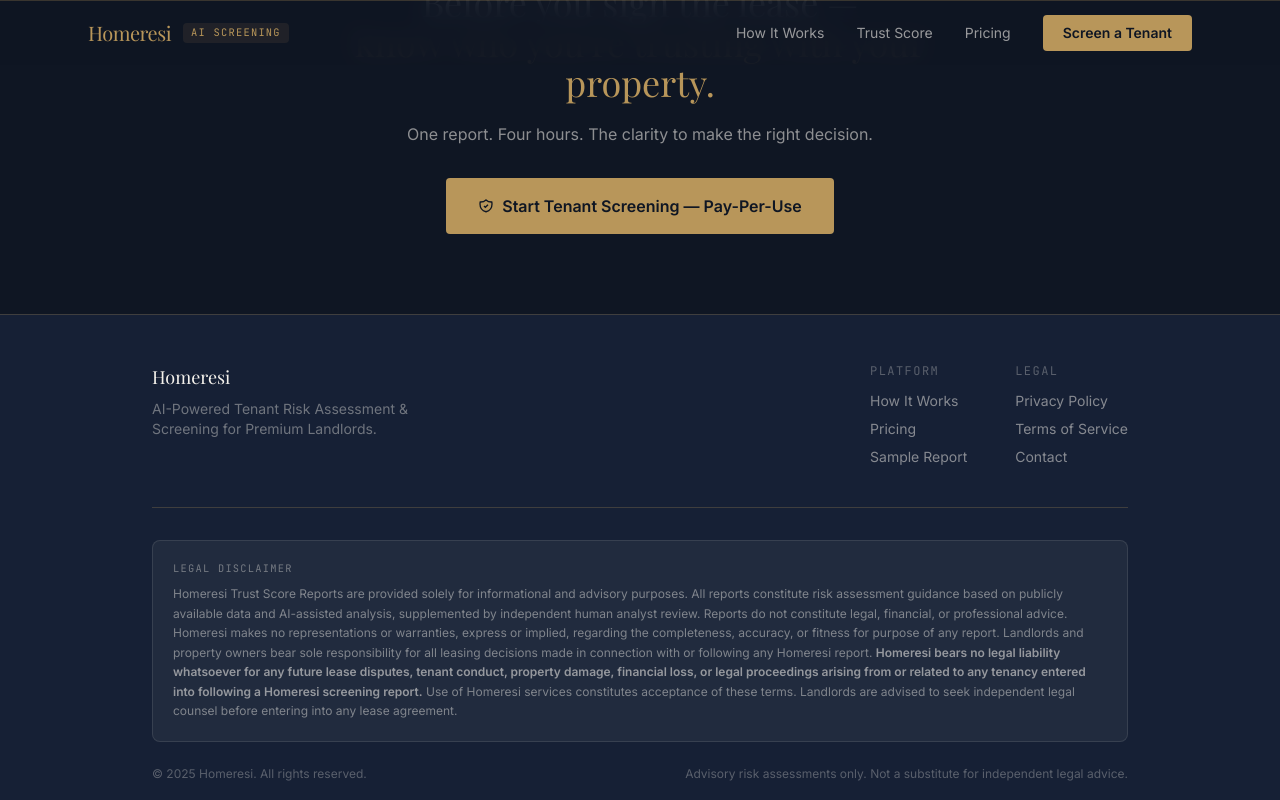
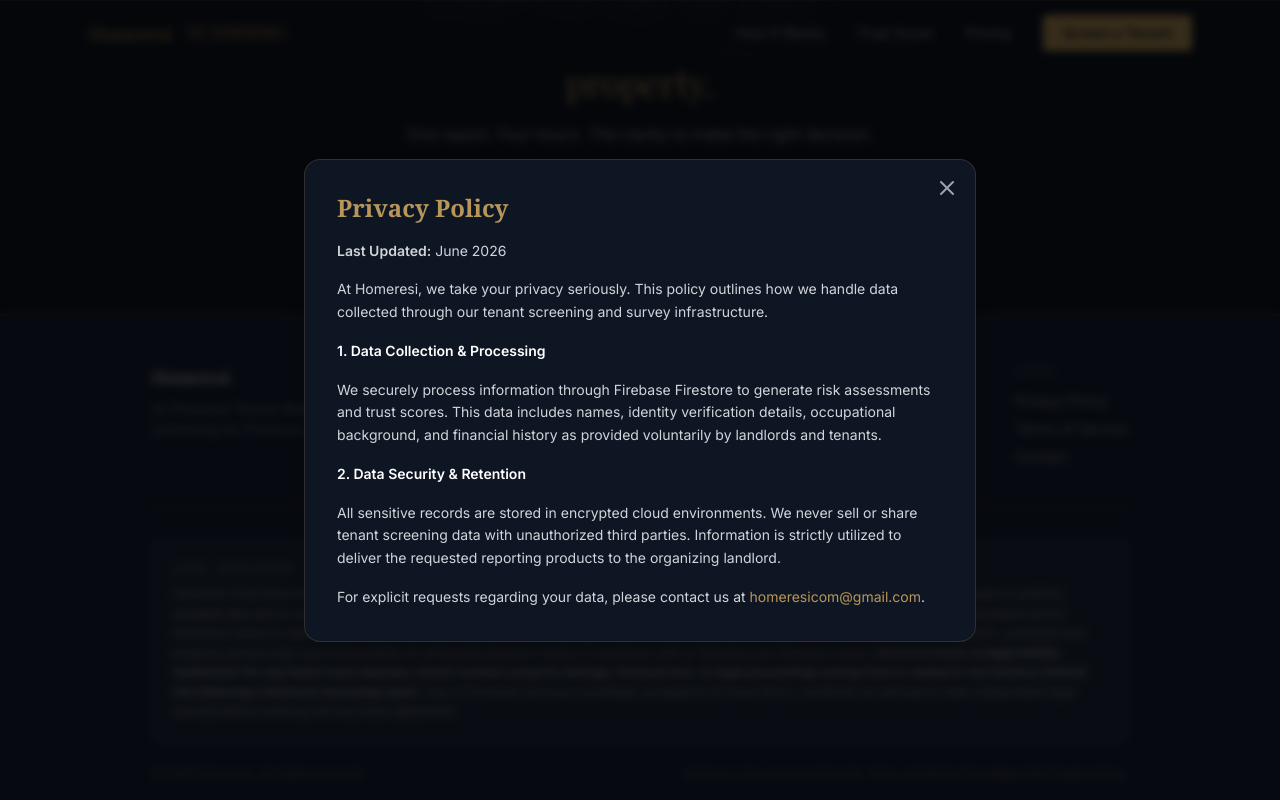
Before and after one commit to piri28/homeresi, a plain HTML site: page index.html in a window 1280 px wide. Both pictures are taken after a click on the link "Privacy Policy". Shown: the part 3684-4484 px from the top of the page. Drawn offline with nearby package versions, Linux system fonts and the light colour scheme.

Commit message:
Update index.html

```diff
--- a/index.html
+++ b/index.html
@@ -490,5 +490,36 @@
         </div>
     </div>
 </div>
+  <!-- Modal Open/Close JavaScript Logic -->
+<script>
+function openModal(id) {
+    const targetModal = document.getElementById(id);
+    if (targetModal) {
+        targetModal.classList.remove('hidden');
+        targetModal.classList.add('flex');
+        document.body.style.overflow = 'hidden'; // Prevents background scrolling
+    }
+}
+
+function closeModal(id) {
+    const targetModal = document.getElementById(id);
+    if (targetModal) {
+        targetModal.classList.remove('flex');
+        targetModal.classList.add('hidden');
+        document.body.style.overflow = ''; // Restores background scrolling
+    }
+}
+
+// Close modals automatically when clicking outside the modal content window
+window.addEventListener('click', function(event) {
+    const modalIds = ['privacyModal', 'termsModal', 'contactModal'];
+    modalIds.forEach(id => {
+        const targetModal = document.getElementById(id);
+        if (event.target === targetModal) {
+            closeModal(id);
+        }
+    });
+});
+</script>
 </body>
 </html>
```
